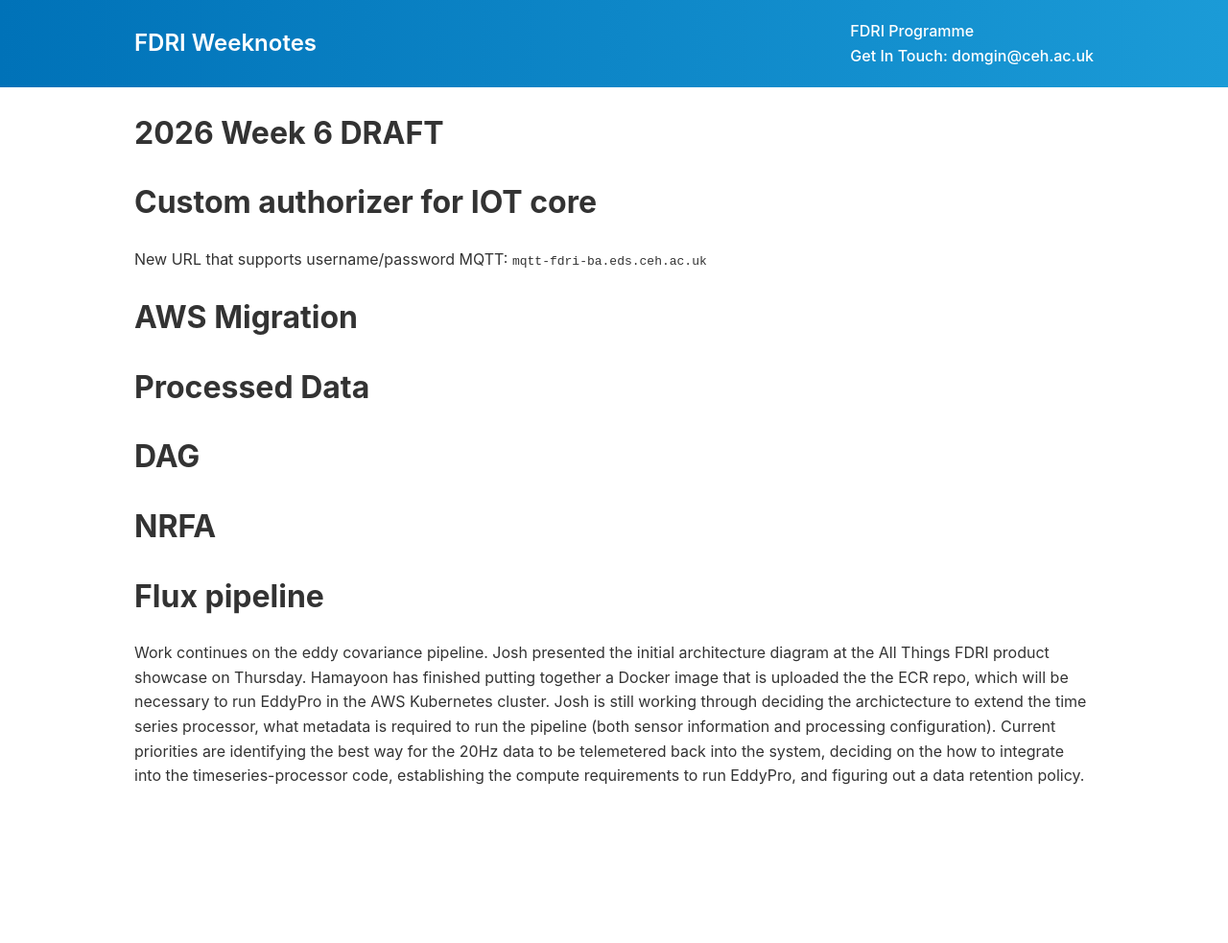
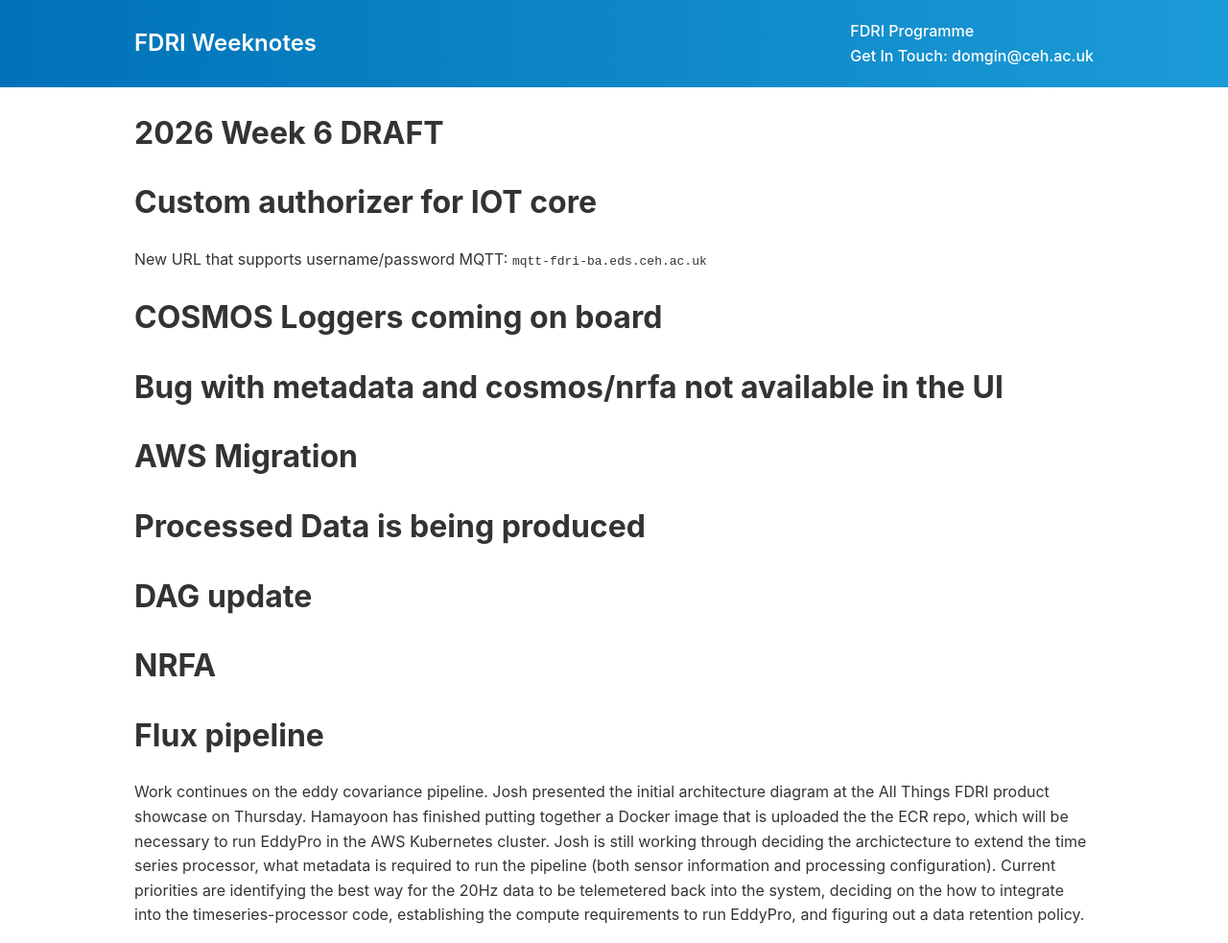
Before and after one commit to NERC-CEH/fdri_words, a Jekyll site: the page built from weeknotes/2026/06.md, in a window 1280 px wide. Shown: the whole page at 96% size. Built offline with Jekyll 4.4.1, drawn with Linux system fonts in a browser that asks for light colours; our own code applies the rules of GitHub Pages for plain Markdown files; before the commit the page ends 900 px from its top, so only the background shows below that.

Commit message:
Update 06.md

```diff
--- a/weeknotes/2026/06.md
+++ b/weeknotes/2026/06.md
@@ -5,12 +5,15 @@
 
 New URL that supports username/password MQTT: `mqtt-fdri-ba.eds.ceh.ac.uk`
 
+# COSMOS Loggers coming on board
+
+# Bug with metadata and cosmos/nrfa not available in the UI
 
 # AWS Migration
 
-# Processed Data
+# Processed Data is being produced
 
-# DAG
+# DAG update
 
 # NRFA
 
```
